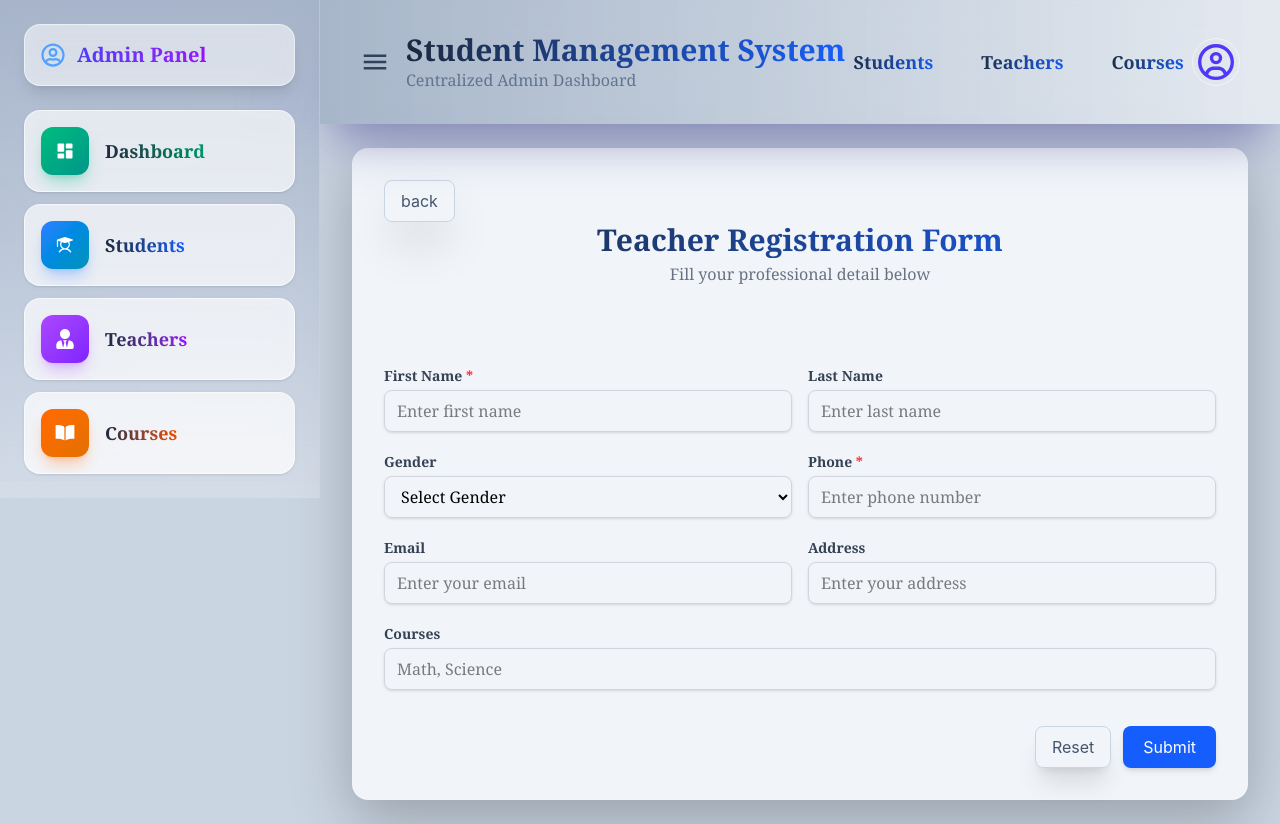
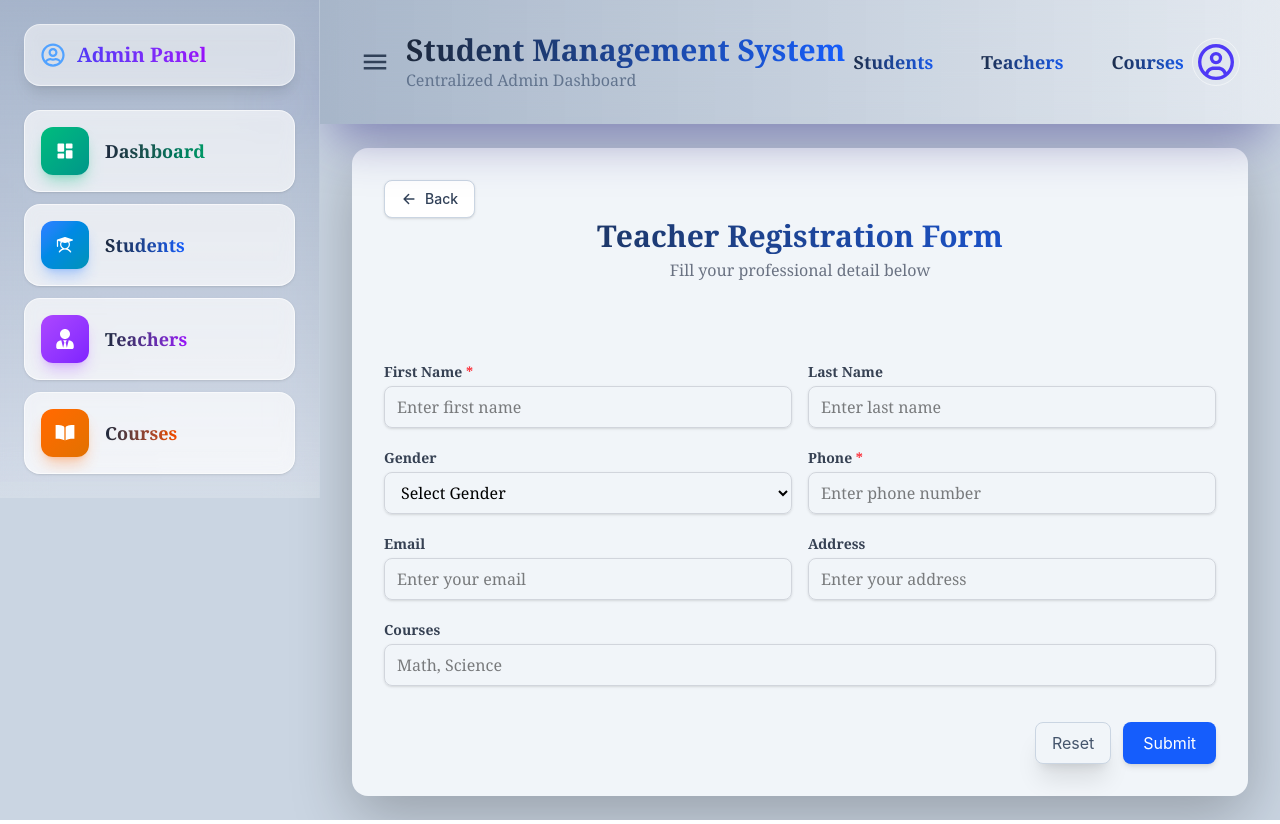
Before and after one commit to Aashishh05/Student-Management-System, a React app in the folder Frontend/: page /TeacherForm in a window 1280 px wide. Built offline with nearby package versions, Linux system fonts and the light colour scheme; the HTML template or start-up script is replaced by a standard one.

Commit message:
modified back button

```diff
--- a/Frontend/src/pages/CoursesForm.jsx
+++ b/Frontend/src/pages/CoursesForm.jsx
@@ -3,6 +3,7 @@ import Sidebar from "../component/Sidebar";
 import Header from "../component/Header";
 import { useNavigate, useParams } from "react-router-dom";
 import axios from "axios";
+import { IoArrowBack } from "react-icons/io5";
 
 const CoursesForm = () => {
   const [isOpen, setIsOpen] = useState(true);
@@ -119,11 +120,17 @@ const CoursesForm = () => {
             hover:shadow-[0_30px_90px_rgba(0,0,0,0.35)]
             transition duration-300"
           >
-
-            <button className="px-4 py-2 rounded-lg border border-slate-300 text-slate-600 bg-slate-100 hover:bg-slate-200 active:bg-slate-300 active:scale-95 shadow-2xl transition-all duration-150"
-            onClick={() => nav(`/Courses`)}
+            <button
+              onClick={() => nav("/Courses")}
+              className="flex items-center gap-2 px-4 py-2 text-sm font-medium
+             text-slate-700 bg-white border border-slate-300 rounded-lg
+             shadow-sm hover:shadow-md
+             hover:bg-slate-100 active:bg-slate-200
+             hover:scale-105 active:scale-95
+             transition-all duration-200 ease-in-out"
             >
-              back
+              <IoArrowBack className="text-base" />
+              Back
             </button>
             <div className="mb-6 text-center">
               <h1 className="text-3xl font-serif font-semibold bg-gradient-to-r from-slate-800 to-blue-600 bg-clip-text text-transparent">
--- a/Frontend/src/pages/StudentForm.jsx
+++ b/Frontend/src/pages/StudentForm.jsx
@@ -4,6 +4,7 @@ import Header from "../component/Header";
 import { useNavigate, useParams } from "react-router-dom";
 import axios from "axios";
 import { useEffect } from "react";
+import { IoArrowBack } from "react-icons/io5";
 
 const StudentForm = () => {
   const [isOpen, setIsOpen] = useState(true);
@@ -170,10 +171,17 @@ const StudentForm = () => {
             hover:shadow-[0_30px_90px_rgba(0,0,0,0.35)]
             transition duration-300"
           >
-            <button className="px-4 py-2 rounded-lg border border-slate-300 text-slate-600 bg-slate-100 hover:bg-slate-200 active:bg-slate-300 active:scale-95 shadow-2xl transition-all duration-150"
-            onClick={() => nav(`/Student`)}
+            <button
+              onClick={() => nav("/Student")}
+              className="flex items-center gap-2 px-4 py-2 text-sm font-medium
+             text-slate-700 bg-white border border-slate-300 rounded-lg
+             shadow-sm hover:shadow-md
+             hover:bg-slate-100 active:bg-slate-200
+             hover:scale-105 active:scale-95
+             transition-all duration-200 ease-in-out"
             >
-              back
+              <IoArrowBack className="text-base" />
+              Back
             </button>
             <div className="mb-6 text-center">
               <h1 className="text-3xl font-serif font-semibold bg-gradient-to-r from-slate-800 to-blue-600 bg-clip-text text-transparent">
--- a/Frontend/src/pages/TeacherForm.jsx
+++ b/Frontend/src/pages/TeacherForm.jsx
@@ -3,6 +3,7 @@ import Sidebar from "../component/Sidebar";
 import Header from "../component/Header";
 import { useNavigate, useParams } from "react-router-dom";
 import axios from "axios";
+import { IoArrowBack } from "react-icons/io5";
 
 const TeacherForm = () => {
   const [isOpen, setIsOpen] = useState(true);
@@ -137,13 +138,19 @@ const TeacherForm = () => {
             hover:shadow-[0_30px_90px_rgba(0,0,0,0.35)]
             transition duration-300"
           >
-            <button className="px-4 py-2 rounded-lg border border-slate-300 text-slate-600 bg-slate-100 hover:bg-slate-200 active:bg-slate-300 active:scale-95 shadow-2xl transition-all duration-150"
-            onClick={() => nav(`/Teacher`)}
+            <button
+              onClick={() => nav("/Teacher")}
+              className="flex items-center gap-2 px-4 py-2 text-sm font-medium
+             text-slate-700 bg-white border border-slate-300 rounded-lg
+             shadow-sm hover:shadow-md
+             hover:bg-slate-100 active:bg-slate-200
+             hover:scale-105 active:scale-95
+             transition-all duration-200 ease-in-out"
             >
-              back
+              <IoArrowBack className="text-base" />
+              Back
             </button>
             <div className="mb-6 text-center">
-
               <h1 className="text-3xl font-serif font-semibold bg-gradient-to-r from-slate-800 to-blue-600 bg-clip-text text-transparent">
                 Teacher Registration Form
               </h1>
```
